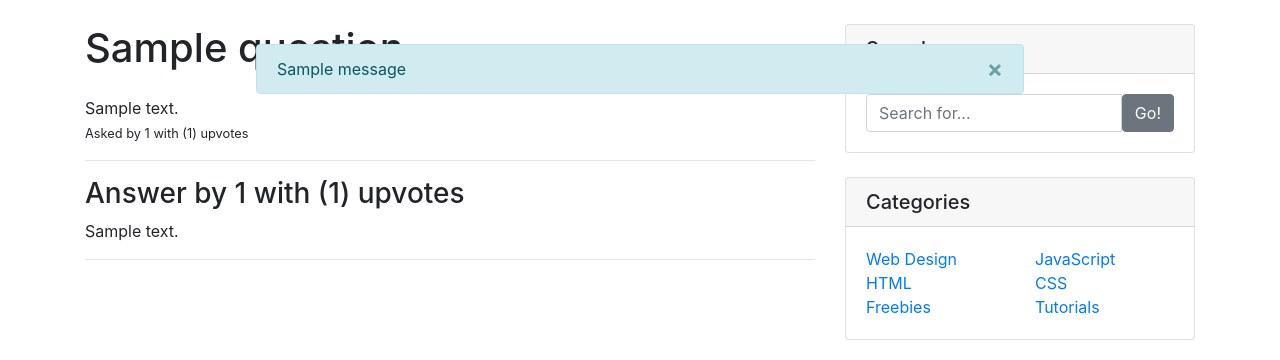
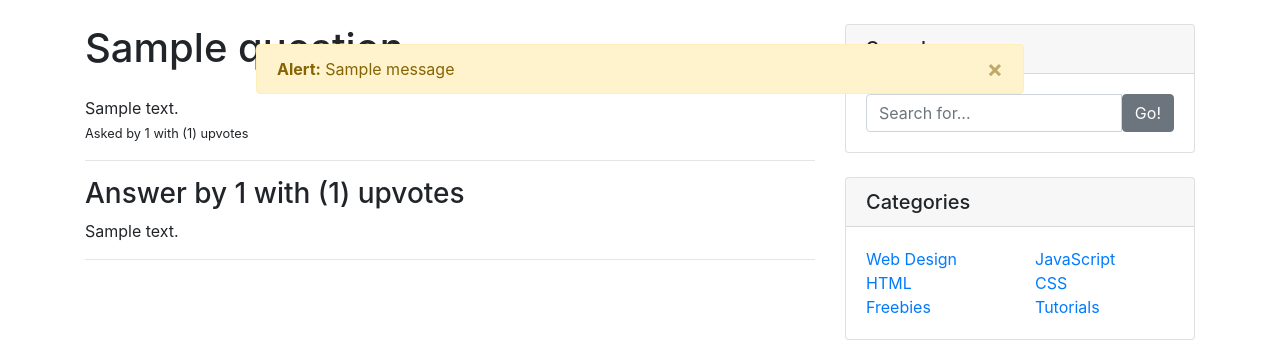
Before and after one commit to krkartikay/HackOnStack, a Flask app: page /question/1 in a window 1280 px wide. Shown: the part 56-416 px from the top of the page. Run offline with Flask 2, Linux system fonts and the light colour scheme; tables that the repository leaves empty hold one stand-in row (values such as "Sample post"); one stand-in notice (Sample message) is shown; some libraries are stand-ins or nearby versions.

Commit message:
change alerts a bit

```diff
--- a/templates/flash_messages.html
+++ b/templates/flash_messages.html
@@ -5,8 +5,8 @@
 <div class="flash-alerts">
 
   {% for message in messages %}
-  <div class="alert alert-info alert-dismissible fade show" role="alert">
-    {{ message }}
+  <div class="alert alert-warning alert-dismissible fade show" role="alert">
+    <strong>Alert:</strong> {{ message }}
     <button type="button" class="close" data-dismiss="alert" aria-label="Close">
       <span aria-hidden="true">&times;</span>
     </button>
```
